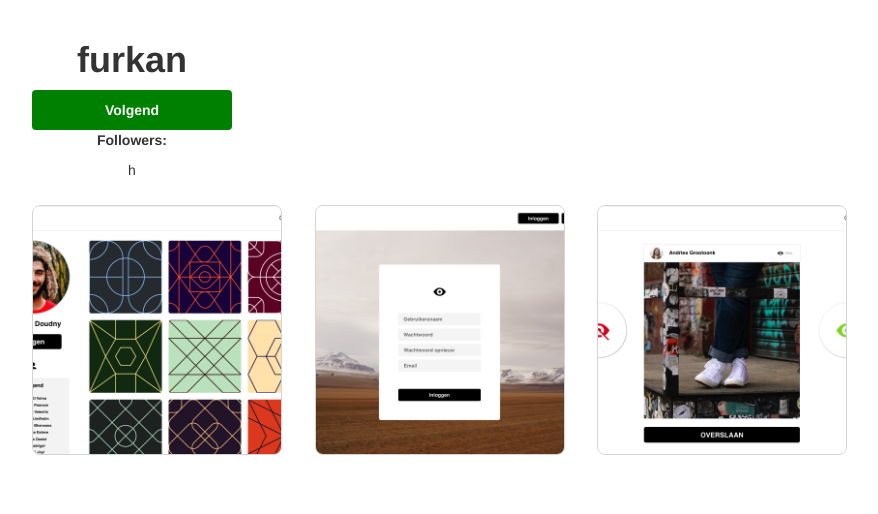
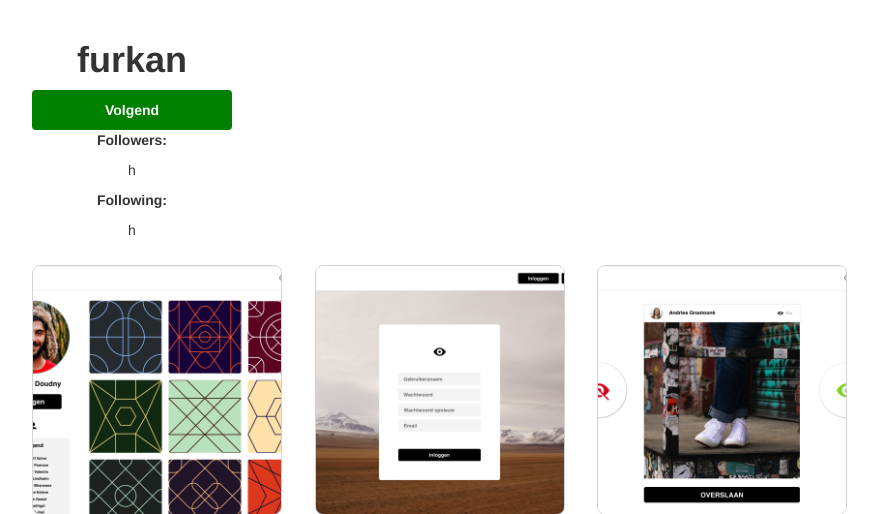
Before and after one commit to EyeLike2019/EyeLike, a Flask app: a page that uses templates/profile.html in a window 1280 px wide. Shown: the part 52-566 px from the top of the page, without its empty margins (38-916 px from the left). Run offline with Flask 2, Linux system fonts and the light colour scheme; a user stored in the database is signed in; data comes from the database, SQL or seed files in the repository; both versions use the stored data as it was after the commit; some libraries are stand-ins or nearby versions.

Commit message:
Added following on account/profile page

```diff
--- a/application.py
+++ b/application.py
@@ -101,18 +101,26 @@ def account():
 
     photos = []
     followers = []
+    following = []
     user_photos = all_photos(session["user_id"])
     followers_id = get_followers(session["user_id"])
+    followings_id = get_following(session["user_id"])
+
     # get all followers of user
     for f in followers_id:
         name = get_username(f["follower_id"])
         followers.append(name)
 
+    # get all people whom the user follows
+    for j in followings_id:
+        name = get_username(j["user_id"])
+        following.append(name)
+
     for p in user_photos:
         full_filename = os.path.join(app.config['UPLOAD_FOLDER'], p["upload"])
         photos.append(full_filename)
 
-    return render_template("account.html", name=username, photos=photos, followers=followers)
+    return render_template("account.html", name=username, photos=photos, followers=followers, following=following)
 
 @app.route("/profile/<username>")
 @login_required
@@ -130,10 +138,12 @@ def profile(username):
     name = username
     photos = []
     followers = []
+    following = []
     uid = get_user_id(username)
     follower_id = session["user_id"]
     user_photos = all_photos(uid)
     followers_id = get_followers(uid)
+    followings_id = get_following(uid)
 
     # get all pictures of user
     for p in user_photos:
@@ -145,8 +155,14 @@ def profile(username):
         username = get_username(f["follower_id"])
         followers.append(username)
 
+    # get all people whom the user follows
+    for j in followings_id:
+        name2 = get_username(j["user_id"])
+        following.append(name2)
+
+
     print(photos, uid, user_photos, followers)
-    return render_template("profile.html", name=name, photos=photos, user_id=uid, follower_id=follower_id, followers=followers)
+    return render_template("profile.html", name=name, photos=photos, user_id=uid, follower_id=follower_id, followers=followers, following=following)
 
 
 @app.route("/search/<username>", methods=["GET", "POST"])
--- a/helpers.py
+++ b/helpers.py
@@ -140,3 +140,11 @@ def get_followers(user_id):
     followers = db.execute("SELECT follower_id FROM followers WHERE user_id = :user_id", user_id=user_id)
 
     return followers
+
+def get_following(follower_id):
+    """Get all followers of user"""
+
+    # query database for user's uploads
+    following = db.execute("SELECT user_id FROM followers WHERE follower_id = :follower_id", follower_id=follower_id)
+
+    return following
--- a/templates/account.html
+++ b/templates/account.html
@@ -17,6 +17,11 @@
         {% for follower in followers %}
              <p>{{ follower }}</p>
         {% endfor %}
+
+        <p><b>Following:</b></p>
+        {% for a in following %}
+             <p>{{ a }}</p>
+        {% endfor %}
     </div>
     <div class="container" id="collage">
     <div class="row imagetiles">
--- a/templates/profile.html
+++ b/templates/profile.html
@@ -91,6 +91,11 @@
         {% for follower in followers %}
              <p>{{ follower }}</p>
         {% endfor %}
+
+        <p><b>Following:</b></p>
+        {% for a in following %}
+             <p>{{ a }}</p>
+        {% endfor %}
     </div>
     <div class="container" id="collage">
     <div class="row imagetiles">
```
Also changed, not shown: database.db.
